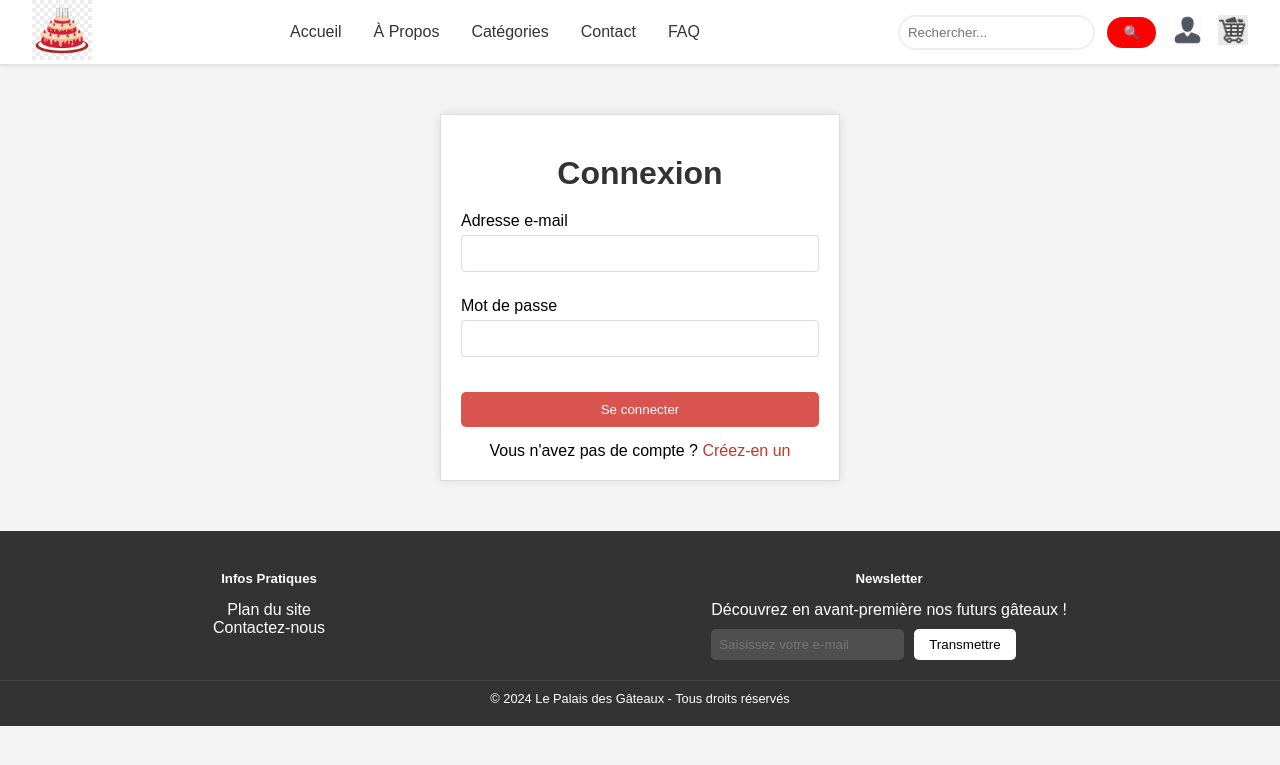
After one commit to ImTheNit/DevWeb, a PHP site: page /compte.php in a window 1280 px wide. The commit adds this page. Shown: the top 765 px of the page. Run offline with PHP 8.4, Linux system fonts and the light colour scheme.

Commit message:
Update avancement Anas

```diff
--- a/a-propos.php
+++ b/a-propos.php
@@ -1,6 +1,6 @@
 <?php
 $pageTitle = "A propos";
-include 'include/header.inc.php';
+include 'inc/header.php';
 ?>
 <div class="about-container">
   <h2>À propos de nous</h2>
@@ -23,5 +23,5 @@ include 'include/header.inc.php';
 </div>
 
 <?php
-include 'include/footer.inc.php';
+include 'inc/footer.php';
 ?>
--- a/categories.php
+++ b/categories.php
@@ -1,11 +1,12 @@
 <?php
 $pageTitle = "Les catégories ";
-include 'include/header.inc.php';
+include 'inc/header.php';
 ?>
 
 <div id="categories-container"></div>
 
 <script src="script.js"></script>
+
 <?php
-include 'include/footer.inc.php';
+include 'inc/footer.php';
 ?>
--- /dev/null
+++ b/compte.php
@@ -0,0 +1,24 @@
+<?php
+$pageTitle = " Votre Compte ";
+include 'inc/header.php';
+?>
+
+<div class="login-container">
+    <h2>Connexion</h2>
+    <form action="connexion_handler.php" method="post">
+        <div class="form-group">
+            <label for="email">Adresse e-mail</label>
+            <input type="email" id="email" name="email" required>
+        </div>
+        <div class="form-group">
+            <label for="password">Mot de passe</label>
+            <input type="password" id="password" name="password" required>
+        </div>
+        <button type="submit" class="btn-login">Se connecter</button>
+        <p class="signup-link">Vous n'avez pas de compte ? <a href="creer_compte.php">Créez-en un</a></p>
+    </form>
+</div>
+
+<?php
+include 'inc/footer.php';
+?>
--- a/contact.php
+++ b/contact.php
@@ -1,6 +1,6 @@
 <?php
 $pageTitle = " Contact ";
-include 'include/header.inc.php';
+include 'inc/header.php';
 ?>
 
 <div class="contact-form-container">
@@ -33,5 +33,5 @@ include 'include/header.inc.php';
 </div>
 
 <?php
-include 'include/footer.inc.php';
+include 'inc/footer.php';
 ?>
--- a/css/style.css
+++ b/css/style.css
@@ -616,3 +616,129 @@ h1 {
   border-radius: 5px;
   cursor: pointer;
 }
+
+
+.login-container {
+  background-color: #fff;
+  border: 1px solid #ddd;
+  max-width: 400px;
+  padding: 20px;
+  margin: 50px auto;
+  box-shadow: 0 0 10px rgba(0,0,0,0.1);
+}
+
+.login-container h2 {
+  color: #333;
+  margin-bottom: 20px;
+  text-align: center;
+}
+
+.form-group {
+  margin-bottom: 15px;
+}
+
+.form-group label {
+  display: block;
+  margin-bottom: 5px;
+}
+
+.form-group input[type=email],
+.form-group input[type=password] {
+  width: 100%;
+  padding: 10px;
+  border: 1px solid #ddd;
+  border-radius: 5px;
+}
+
+.btn-login {
+  width: 100%;
+  background-color: #d9534f;
+  color: white;
+  padding: 10px;
+  border: none;
+  border-radius: 5px;
+  cursor: pointer;
+  margin-top: 10px;
+}
+
+.btn-login:hover {
+  background-color: #c9302c;
+}
+
+.signup-link {
+  text-align: center;
+  margin-top: 20px;
+}
+
+.signup-link a {
+  color: #d9534f;
+  text-decoration: none;
+}
+
+.signup-link a:hover {
+  text-decoration: underline;
+}
+
+.create-account-container {
+  width: 800px;
+  margin: 70px auto;
+  padding: 30px;
+  background-color: #ffffff;
+  border-radius: 5px;
+  box-shadow: 0 4px 8px rgba(0, 0, 0, 0.1);
+}
+
+.create-account-container h2 {
+  color: #333333;
+  text-align: center;
+  margin-bottom: 20px;
+}
+
+.form-group {
+  margin-bottom: 15px;
+}
+
+.form-group label {
+  display: block;
+  margin-bottom: 5px;
+}
+
+.form-group input[type='text'],
+.form-group input[type='email'],
+.form-group input[type='password'] {
+  width: 100%;
+  padding: 10px;
+  border: 1px solid #dddddd;
+  border-radius: 4px;
+  margin-bottom: 10px;
+}
+
+.btn-create-account {
+  display: block;
+  width: 100%;
+  padding: 10px;
+  margin-top: 10px;
+  background-color: #c0392b;
+  color: #ffffff;
+  border: none;
+  border-radius: 4px;
+  cursor: pointer;
+}
+
+.btn-create-account:hover {
+  background-color: #e74c3c;
+}
+
+.signup-link {
+  text-align: center;
+  margin-top: 15px;
+}
+
+.signup-link a {
+  color: #c0392b;
+  text-decoration: none;
+}
+
+.signup-link a:hover {
+  text-decoration: underline;
+}
--- a/faq.php
+++ b/faq.php
@@ -1,6 +1,6 @@
 <?php
 $pageTitle = " FAQ ";
-include 'include/header.inc.php';
+include 'inc/header.php';
 ?>
 
 <div class="faq-container">
@@ -55,5 +55,5 @@ include 'include/header.inc.php';
 </div>
 
 <?php
-include 'include/footer.inc.php';
+include 'inc/footer.php';
 ?>
--- a/include/header.inc.php
+++ b/inc/header.php
@@ -31,8 +31,8 @@
                     <input type="text" placeholder="Rechercher...">
                     <button type="submit">🔍</button>
                 </div>
-                <a href="compte.html" class="user-icon"><img src="images/user-login-icon-14.png" alt="Compte"></a>
-                <a href="panier.html" class="user-icon"><img src="images/panier.jpg" alt="Panier"></a>
+                <a href="compte.php" class="user-icon"><img src="images/user-login-icon-14.png" alt="Compte"></a>
+                <a href="panier.php" class="user-icon"><img src="images/panier.jpg" alt="Panier"></a>
             </div>
         </nav>
     </header>
--- a/index.php
+++ b/index.php
@@ -1,7 +1,8 @@
 <?php
 $pageTitle = "Le Palais des gâteaux";
-include 'include/header.inc.php';
+include 'inc/header.php';
 ?>
+<link rel="stylesheet" href="css/style.css">
 
 <h1 class="homepage-title">Le Palais des Gâteaux</h1>
 
@@ -50,5 +51,5 @@ foreach ($data as $categoryName => $products) {
 ?>
 
 <?php
-include 'include/footer.inc.php';
+include 'inc/footer.php';
 ?>
--- a/les-charlottes.php
+++ b/les-charlottes.php
@@ -1,6 +1,6 @@
 <?php
 $pageTitle = "Les Charlottes";
-include 'include/header.inc.php';
+include 'inc/header.php';
 ?>
 
 <h1>Les Charlottes</h1>
@@ -44,5 +44,5 @@ if (isset($data['Les charlottes'])) {
 ?>
 
 <?php
-include 'include/footer.inc.php';
+include 'inc/footer.php';
 ?>
--- a/les-gateaux-photo.php
+++ b/les-gateaux-photo.php
@@ -1,6 +1,6 @@
 <?php
 $pageTitle = "Les Gateaux photo";
-include 'include/header.inc.php';
+include 'inc/header.php';
 ?>
 
 <h1>Les gâteaux photo</h1>
@@ -44,5 +44,5 @@ if (isset($data['Les gateaux photo'])) {
 ?>
 
 <?php
-include 'include/footer.inc.php';
+include 'inc/footer.php';
 ?>
--- a/les-pièces-montées-fruitées.php
+++ b/les-pièces-montées-fruitées.php
@@ -1,6 +1,6 @@
 <?php
 $pageTitle = "Les Pièces montées fruitées";
-include 'include/header.inc.php';
+include 'inc/header.php';
 ?>
 
 <h1>Les pièces montées fruitées</h1>
@@ -44,5 +44,5 @@ if (isset($data['Les pièces montées fruitées'])) {
 ?>
 
 <?php
-include 'include/footer.inc.php';
+include 'inc/footer.php';
 ?>
```
Also changed, not shown: creer_compte.php (added, +31 -0 lines), inc/footer.php (renamed from include/footer.inc.php), inc/varSession.inc.php (renamed from include/varSession.inc.php).
